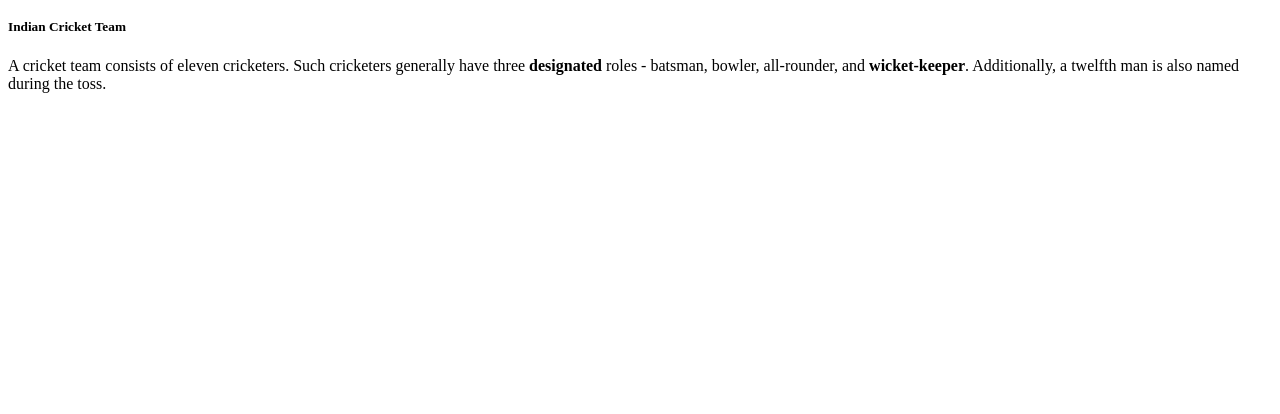
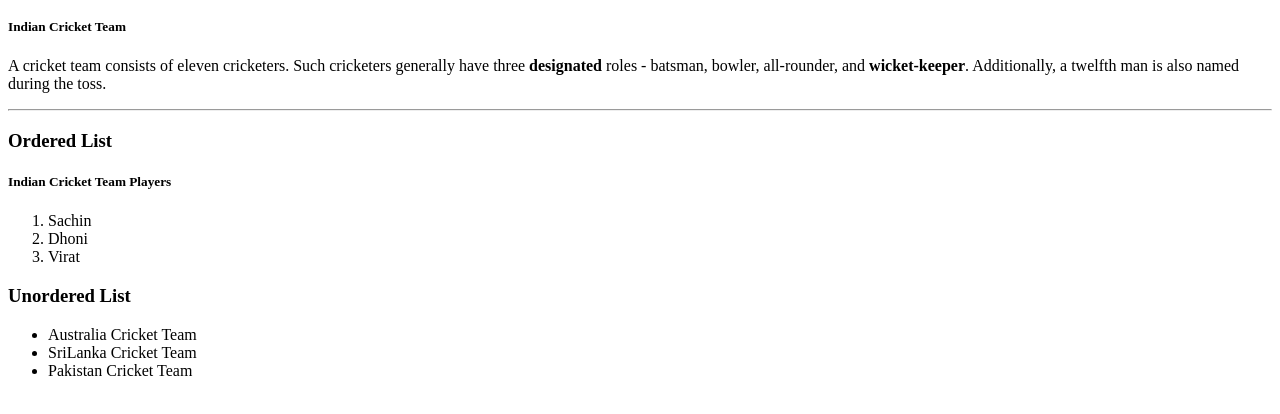
Before and after one commit to 44-563-Web-Apps-S23/44563-webapps-assignment-3-agudimet, a plain HTML site: page index.html in a window 1280 px wide. Shown: the part 48-462 px from the top of the page. Drawn offline with Linux system fonts and the light colour scheme.

Commit message:
ordered and unordered list

```diff
--- a/index.html
+++ b/index.html
@@ -9,6 +9,27 @@
 Anuradha Gudimetla
 </h1>
 <h5>Indian Cricket Team</h5>
-<p>A cricket team consists of eleven cricketers. Such cricketers generally have three <b>designated</b> roles - batsman, bowler, all-rounder, and <b>wicket-keeper</b>. Additionally, a twelfth man is also named during the toss.</p>
+<p>A cricket team consists of eleven cricketers. Such cricketers
+generally have three <b>designated</b> roles - batsman, bowler,
+all-rounder, and <b>wicket-keeper</b>. Additionally, a twelfth man is
+ also named during the toss.</p>
+ <hr>
+<h3>
+    Ordered List
+</h3>
+<h5>
+    Indian Cricket Team Players
+</h5>
+<ol>
+    <li>Sachin</li>
+    <li>Dhoni</li>
+    <li>Virat</li>
+</ol>
+<h3>Unordered List</h3>
+<ul>
+    <li>Australia Cricket Team</li>
+    <li>SriLanka Cricket Team</li>
+    <li>Pakistan Cricket Team</li>
+</ul>
 </body>
 </html>
```
